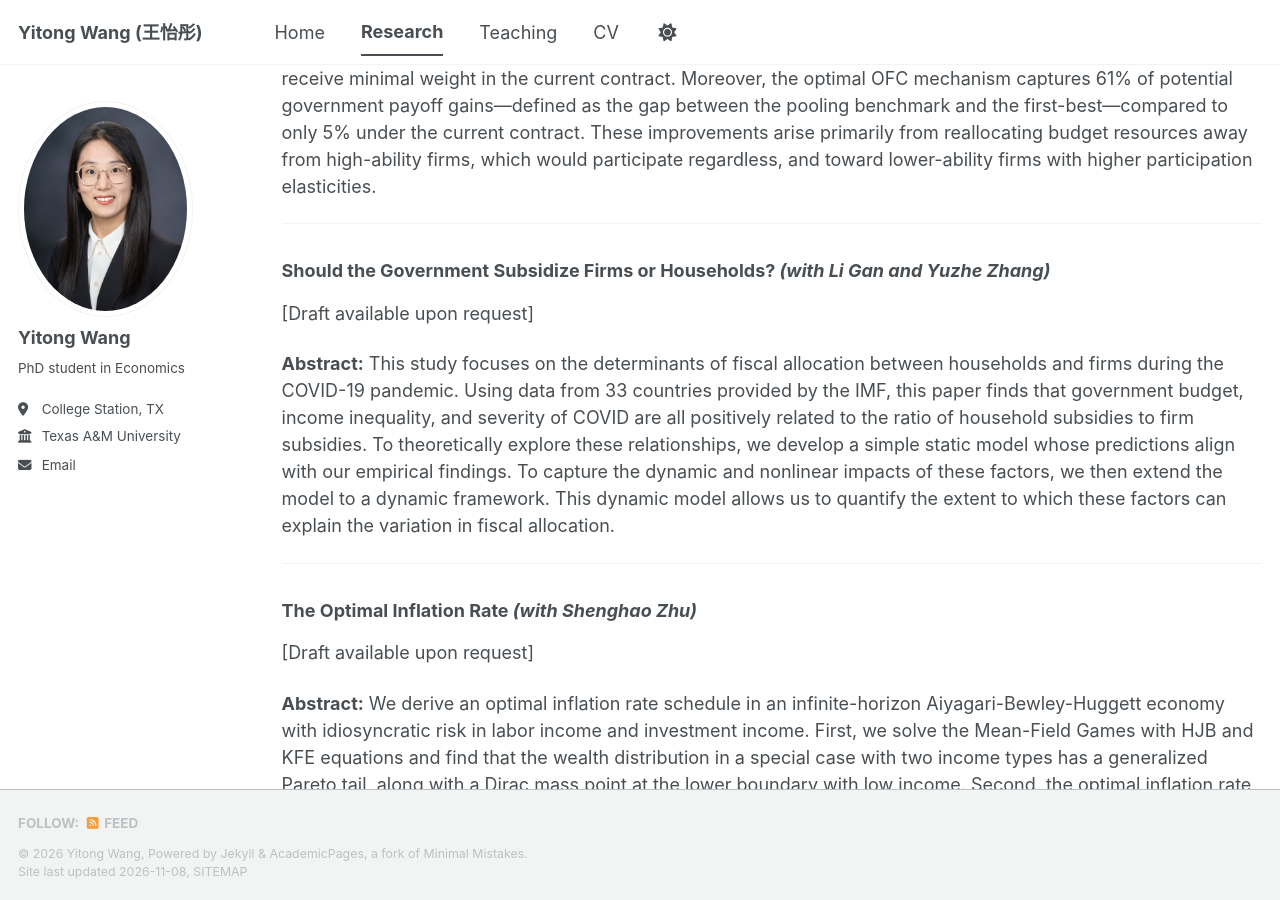
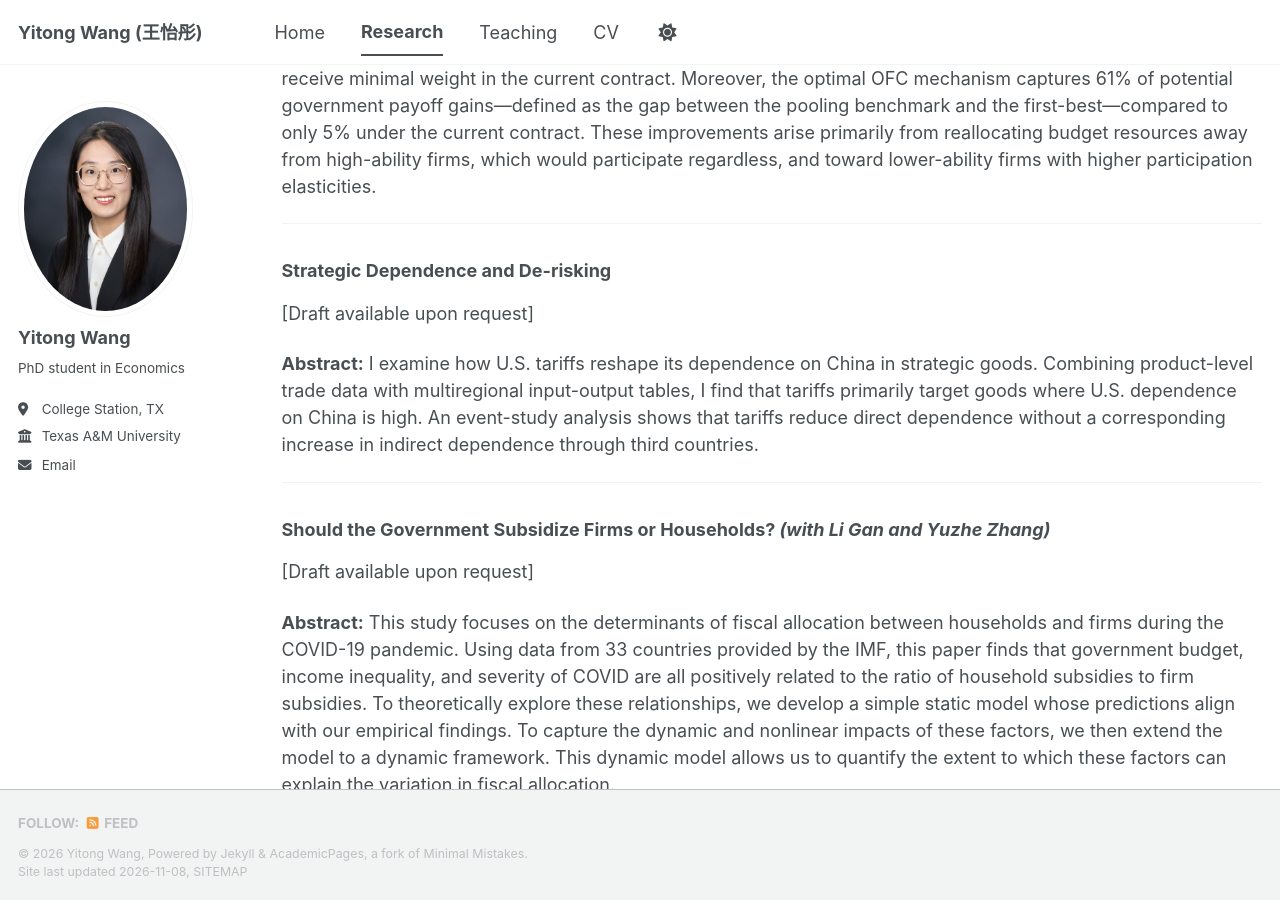
Before and after one commit to yitongwang-econ/yitongwang-econ.github.io, a Jekyll site: the page built from _pages/research.md, in a window 1280 px wide and 900 px high, scrolled down 866 px. Built offline with Jekyll 4.4.1, drawn with Linux system fonts in a browser that asks for light colours; a style sheet for code colours, icons or effects is not loaded.

Commit message:
Update research.md

```diff
--- a/_pages/research.md
+++ b/_pages/research.md
@@ -25,6 +25,13 @@ author_profile: true
 
 ---
 
+
+### Strategic Dependence and De-risking
+[Draft available upon request]
+
+**Abstract:** I examine how U.S. tariffs reshape its dependence on China in strategic goods. Combining product-level trade data with multiregional input-output tables, I find that tariffs primarily target goods where U.S. dependence on China is high. An event-study analysis shows that tariffs reduce direct dependence without a corresponding increase in indirect dependence through third countries.
+
+---
 ### Should the Government Subsidize Firms or Households? *(with Li Gan and Yuzhe Zhang)*
 [Draft available upon request]
 
```
